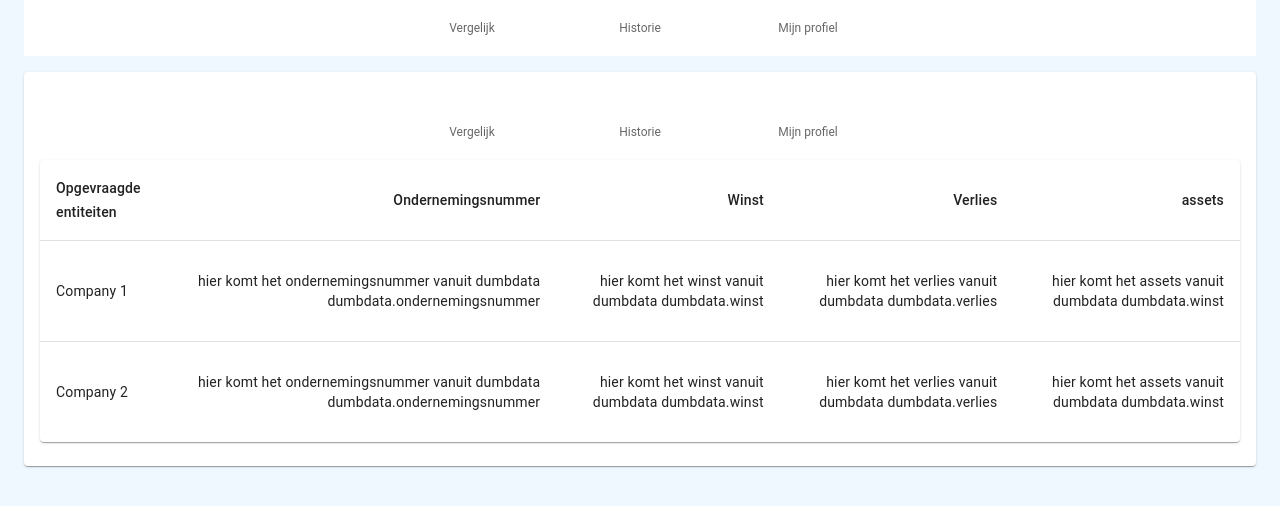
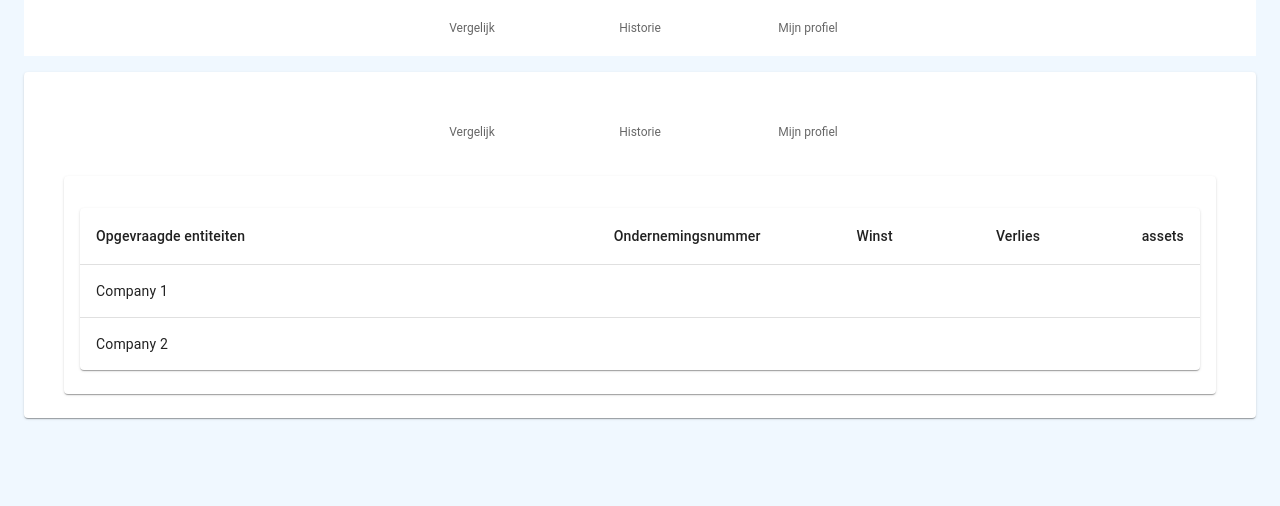
Before and after one commit to TimVanOnckelen/nbbproject-frontend-ap, a React (Create React App) app: page /history in a window 1280 px wide. Shown: the top 506 px of the page. Built offline with nearby package versions, Linux system fonts and the light colour scheme.

Commit message:
centreren van layout met hulp van Michiel

```diff
--- a/src/components/history/overview.tsx
+++ b/src/components/history/overview.tsx
@@ -9,6 +9,8 @@ import TableHead from '@mui/material/TableHead';
 import TableRow from '@mui/material/TableRow';
 import Paper from '@mui/material/Paper';
 import Header from "../general/header";
+import App from "../App";
+import { Card, CardContent, Container } from "@mui/material";
 
 const historyOverview = () => {
   const dummyData: ICompany[] = [
@@ -19,8 +21,10 @@ const historyOverview = () => {
       name: "Company 2",
     },
   ];
-  return  <> <Header/>
-      <TableContainer component={Paper}>
+  return (  <Container maxWidth="xl" className="app text-centered"><Header/>
+  <Card sx={{ mt: 2, pt: 2 }}>
+        <CardContent>
+        <TableContainer component={Paper}>
       <Table sx={{ minWidth: 650 }} aria-label="simple table">
         <TableHead>
           <TableRow>
@@ -40,17 +44,21 @@ const historyOverview = () => {
               <TableCell component="th" scope="row">
                 {name.name}
               </TableCell>
-              <TableCell align="right">{<p> hier komt het ondernemingsnummer vanuit dumbdata dumbdata.ondernemingsnummer </p> }</TableCell>
-              <TableCell align="right">{<p> hier komt het winst vanuit dumbdata dumbdata.winst</p>}</TableCell>
-              <TableCell align="right">{<p> hier komt het verlies vanuit dumbdata dumbdata.verlies</p>}</TableCell>
-              <TableCell align="right">{<p> hier komt het assets vanuit dumbdata dumbdata.winst</p>}</TableCell>
+
+              <TableCell align="right">{}</TableCell>
+
+              <TableCell align="right">{}</TableCell>
+              <TableCell align="right">{}</TableCell>
+              <TableCell align="right">{}</TableCell>
             </TableRow>
           ))}
         </TableBody>
       </Table>
     </TableContainer>
-   </>;
-   <p></p>
+        </CardContent>
+      </Card>
+
+    </Container>);
 };
 
 export default historyOverview;
```
